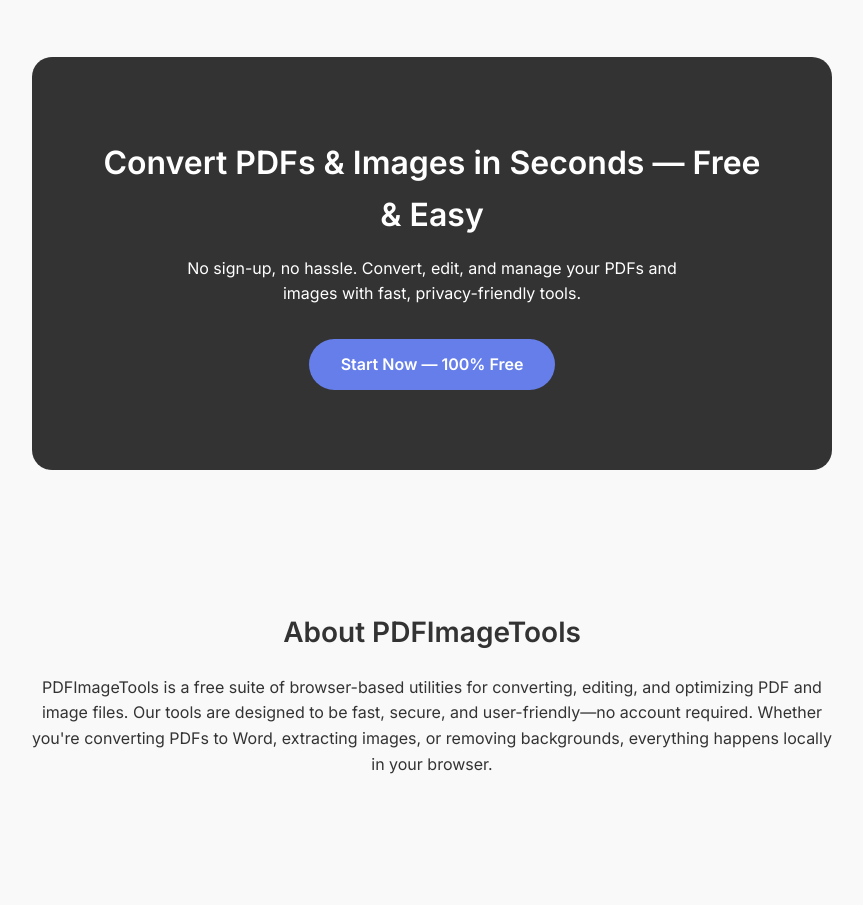
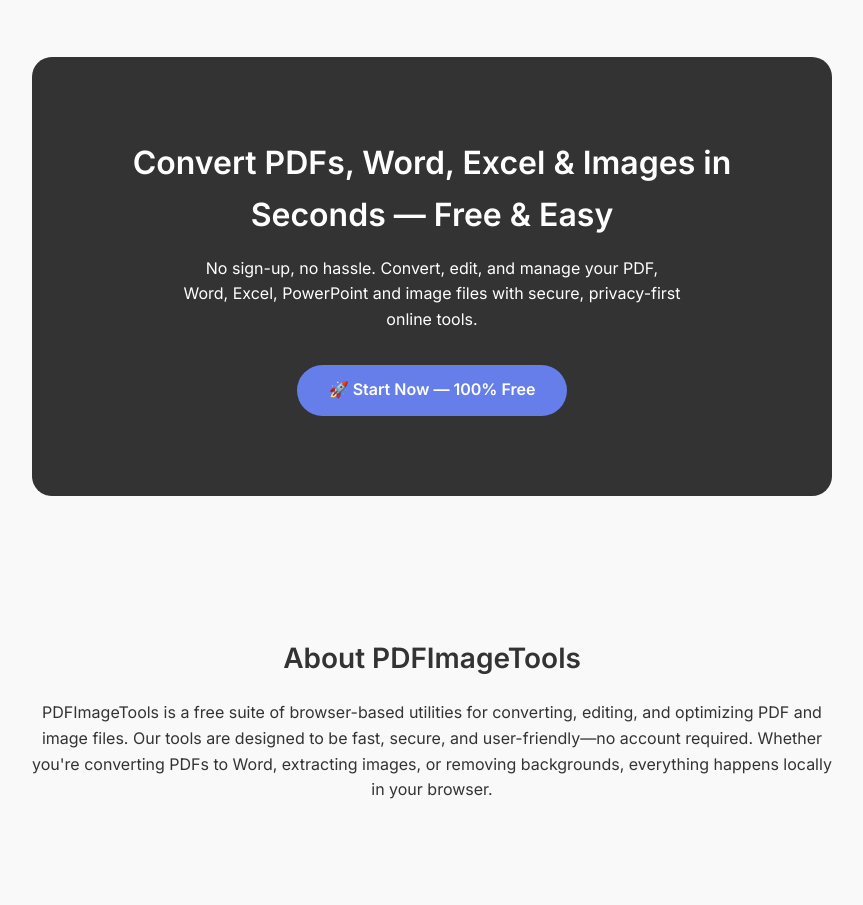
Before and after one commit to Leadmind-Developer/pdfimagetools-vercel, a Next.js app: page / in a window 1280 px wide. Shown: the part 1300-2205 px from the top of the page, without its empty margins (208-1071 px from the left). Built offline with nearby package versions, Linux system fonts and the light colour scheme; no server answers.

Commit message:
Update CTA.jsx

```diff
--- a/src/components/CTA.jsx
+++ b/src/components/CTA.jsx
@@ -3,14 +3,16 @@ import Link from "next/link";
 
 const CTA = () => (
   <section className="cta" id="tools">
-    <div className="container">
-      <h3>Convert PDFs & Images in Seconds — Free & Easy</h3>
-      <p>
-        No sign-up, no hassle. Convert, edit, and manage your PDFs and images
-        with fast, privacy-friendly tools.
+    <div className="container text-center py-16">
+      <h3 className="text-3xl font-bold mb-4">
+        Convert PDFs, Word, Excel & Images in Seconds — Free & Easy
+      </h3>
+      <p className="text-lg text-gray-600 mb-6">
+        No sign-up, no hassle. Convert, edit, and manage your PDF, Word, Excel, PowerPoint and image files
+        with secure, privacy-first online tools.
       </p>
-      <Link href="/tools" className="btn-secondary">
-        Start Now — 100% Free
+      <Link href="/tools" className="btn-secondary px-6 py-3 rounded-lg font-semibold">
+        🚀 Start Now — 100% Free
       </Link>
     </div>
   </section>
```
